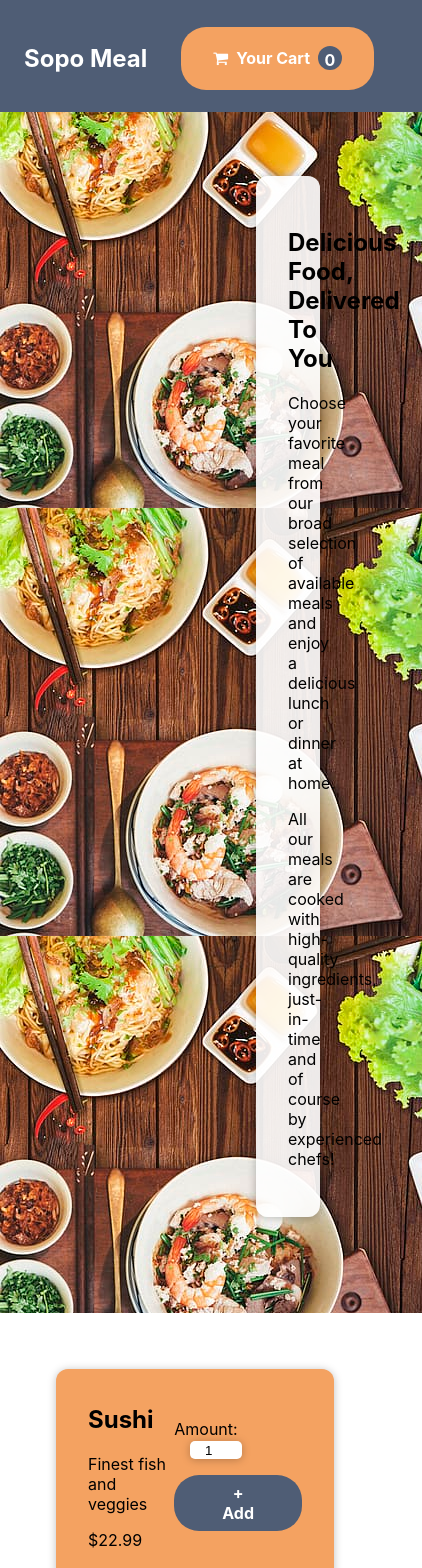
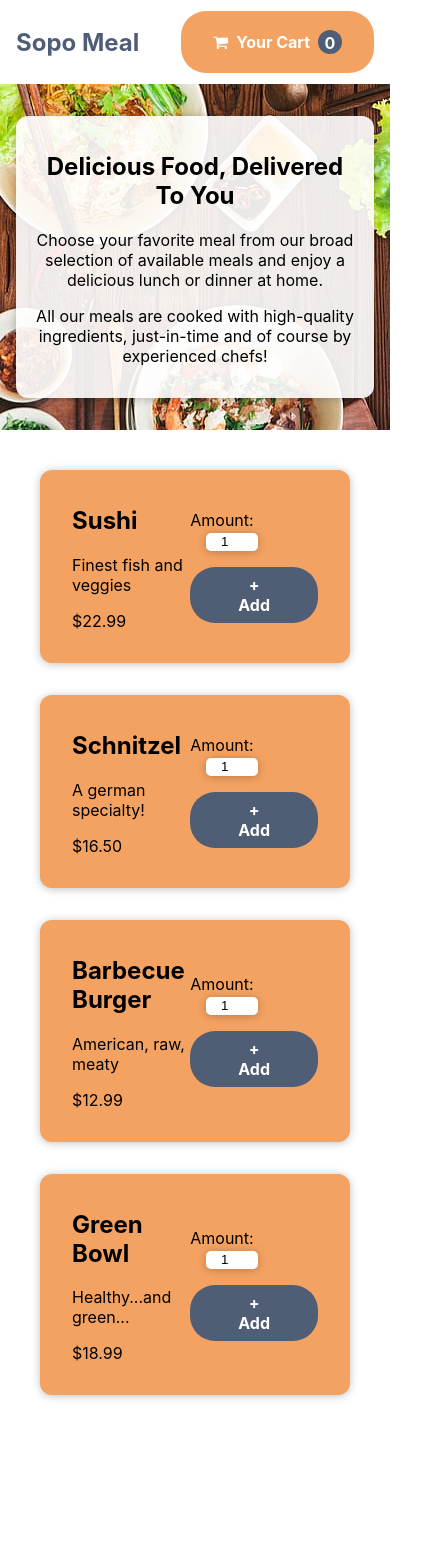
Before and after one commit to sopoour/food-ordering-app, a React (Create React App) app: page / in a window 390 px wide. Shown: the top 1568 px of the page, 422 px wide, since content can reach past the window. After the commit the page ends 1435 px from the top, so only its background shows below. Built offline with nearby package versions, Linux system fonts and the light colour scheme.

Commit message:
first steps making it more responsive & navbar animation

```diff
--- a/src/App.js
+++ b/src/App.js
@@ -1,12 +1,25 @@
-import React, {useState} from "react";
+import React, { useState } from "react";
+import styled from "styled-components";
 import NavBar from "./Components/NavBar/NavBar";
 import AvailableMeals from "./Components/Meals/AvailableMeals";
 import MealsIntro from "./Components/Meals/MealsIntro";
 import CartModal from "./Components/Cart/CartModal";
 import CartProvider from "./store/CartProvider";
+import { device } from "./Components/UI/StyleVariables";
+
+const AppContainer = styled.div`
+  margin: auto;
+
+  @media ${device.laptop} {
+    max-width: 800px;
+  }
+
+  @media ${device.desktop} {
+    max-width: 1400px;
+  }
+`;
 
 function App() {
-
   /**
    * ? I could move the open and close handling state to context
    */
@@ -24,9 +37,11 @@ function App() {
   return (
     <CartProvider>
       {openCart && <CartModal onCloseCart={handleCloseCart} />}
-      <NavBar onOpenCart={handleOpenCart}/>
+      <NavBar onOpenCart={handleOpenCart} />
       <MealsIntro />
-      <AvailableMeals />
+      <AppContainer>
+        <AvailableMeals />
+      </AppContainer>
     </CartProvider>
   );
 }
--- a/src/Components/Meals/AvailableMeals.js
+++ b/src/Components/Meals/AvailableMeals.js
@@ -30,7 +30,10 @@ const DUMMY_MEALS = [
 ];
 
 const MainContainer = styled.ul`
-  margin: 2rem;
+  display: flex;
+  //mobile-friendly by default:
+  flex-flow: column wrap;
+  margin: 1rem;
   padding: 0.5rem;
   list-style-type: none;
 `;
--- a/src/Components/Meals/MealItem.js
+++ b/src/Components/Meals/MealItem.js
@@ -12,6 +12,9 @@ const MealItemCard = styled(Card)`
   background: ${colors.primary};
   padding: 1rem 2rem 1rem 2rem;
   margin: 1rem;
+  &li {
+    align-self: left;
+  }
 `;
 
 const MealItem = (props) => {
--- a/src/Components/Meals/MealItemForm.js
+++ b/src/Components/Meals/MealItemForm.js
@@ -47,9 +47,6 @@ const MealItemForm = (props) => {
     props.onAddToCart(enteredAmountNumber);
   };
 
-  /**
-   * TODO: Figure out why the input field per item doesn't update with the current amount of each item!!
-   */
   return (
     /* We are handling the entire submission via the form so it applies to changes of both the add btn and input */
     <ItemFormContainer onSubmit={handleSubmit}>
--- a/src/Components/Meals/MealsIntro.js
+++ b/src/Components/Meals/MealsIntro.js
@@ -1,26 +1,35 @@
 import React from "react";
 import styled from "styled-components";
 import Card from "../UI/Card";
+import background from "../../assets/restaurant_image.jpg"
 
-const IntroContainer = styled(Card)`
-  margin: 5rem 15rem 5rem 15rem;
-  padding: 2rem;
+const IntroBox = styled(Card)`
+  margin: 2rem 1rem 2rem 1rem;
+  padding: 1rem;
   text-align: center;
   background: rgba(255, 255, 255, 0.9);
+
+  @media (min-width: 1024px) {
+    margin: 3rem 15rem 3rem 15rem;
+    padding: 2rem;
+  }
+
+  @media (min-width: 1440px) {
+    padding: 5rem;
+  }
 `;
 
-const Background = styled.div`
-  margin-top: 5rem;
-  padding: 1rem;
+const IntroContainer = styled.div`
+  overflow: auto;
   width: 100%;
   height: 100%;
-  background-image: url("./restaurant_image.jpg");
+  background: repeat url(${background});
 `;
 
 const MealsIntro = () => {
   return (
-    <Background>
-      <IntroContainer>
+    <IntroContainer >
+      <IntroBox>
         <h2>Delicious Food, Delivered To You</h2>
         <p>
           Choose your favorite meal from our broad selection of available meals
@@ -30,8 +39,8 @@ const MealsIntro = () => {
           All our meals are cooked with high-quality ingredients, just-in-time
           and of course by experienced chefs!
         </p>
-      </IntroContainer>
-    </Background>
+      </IntroBox>
+    </IntroContainer>
   );
 };
 
--- a/src/Components/NavBar/NavBar.js
+++ b/src/Components/NavBar/NavBar.js
@@ -1,29 +1,47 @@
-import React from "react";
+import React, { useEffect, useState } from "react";
 import styled from "styled-components";
 import NavBarCartButton from "./NavBarCartButton";
 import { colors } from "../UI/StyleVariables";
 
+
 const Nav = styled.nav`
-  position: fixed;
+  width: 100%;
+  min-height: 10vh;
+  box-sizing: border-box;
+  display: flex;
+  justify-content: space-between;
+  position: sticky;
   top: 0;
-  left: 0;
-  width: 100%;
-  height: 4rem;
-  display: flex;
-  flex-flow: row wrap;
-  justify-content: space-between;
   align-items: center;
-  padding: 1.5rem;
-  background: ${colors.secondary};
-  color: white;
-  z-index: 10;
+  transition: all 0.5s ease-in;
+  background: transparent;
+  color: ${colors.secondary};
+  padding: 0 1rem 0 1rem;
+
+  &.scrolled {
+    color: white;
+    background: ${colors.secondary};
+  }
 `;
 
 const NavBar = (props) => {
+  const [scrolled, setScrolled] = useState(false);
+  const handleScroll = () => {
+    const offset = window.scrollY;
+    if (offset >= 50) {
+      setScrolled(true);
+    } else {
+      setScrolled(false);
+    }
+  };
+
+  window.addEventListener("scroll", handleScroll);
+
+  const navClasses = scrolled ? "scrolled" : "";
 
   return (
     <React.Fragment>
-      <Nav>
+      <Nav className={navClasses}>
         <h1>Sopo Meal</h1>
         <NavBarCartButton onClick={props.onOpenCart} />
       </Nav>
--- a/src/Components/NavBar/NavBarCartButton.js
+++ b/src/Components/NavBar/NavBarCartButton.js
@@ -12,7 +12,6 @@ const CartButtonContainer = styled(Button)`
   align-items: center;
   background-color: ${colors.primary};
   color: ${colors.textOnColor};
-  margin-right: 2.5rem;
   padding: 1.2rem 2rem;
 
   &:hover,
--- a/src/Components/UI/StyleVariables.js
+++ b/src/Components/UI/StyleVariables.js
@@ -5,3 +5,25 @@ export const colors = {
   secondaryHover: "rgba(147, 160, 182, 1)",
   textOnColor: "rgba(255, 255, 255, 1)",
 };
+
+const size = {
+  mobileS: '320px',
+  mobileM: '375px',
+  mobileL: '425px',
+  tablet: '768px',
+  laptop: '1024px',
+  laptopL: '1440px',
+  desktop: '2560px'
+}
+
+
+export const device = {
+  mobileS: `(min-width: ${size.mobileS})`,
+  mobileM: `(min-width: ${size.mobileM})`,
+  mobileL: `(min-width: ${size.mobileL})`,
+  tablet: `(min-width: ${size.tablet})`,
+  laptop: `(min-width: ${size.laptop})`,
+  laptopL: `(min-width: ${size.laptopL})`,
+  desktop: `(min-width: ${size.desktop})`,
+  desktopL: `(min-width: ${size.desktop})`
+};
```
Also changed, not shown: src/assets/restaurant_image.jpg (renamed from public/restaurant_image.jpg).
